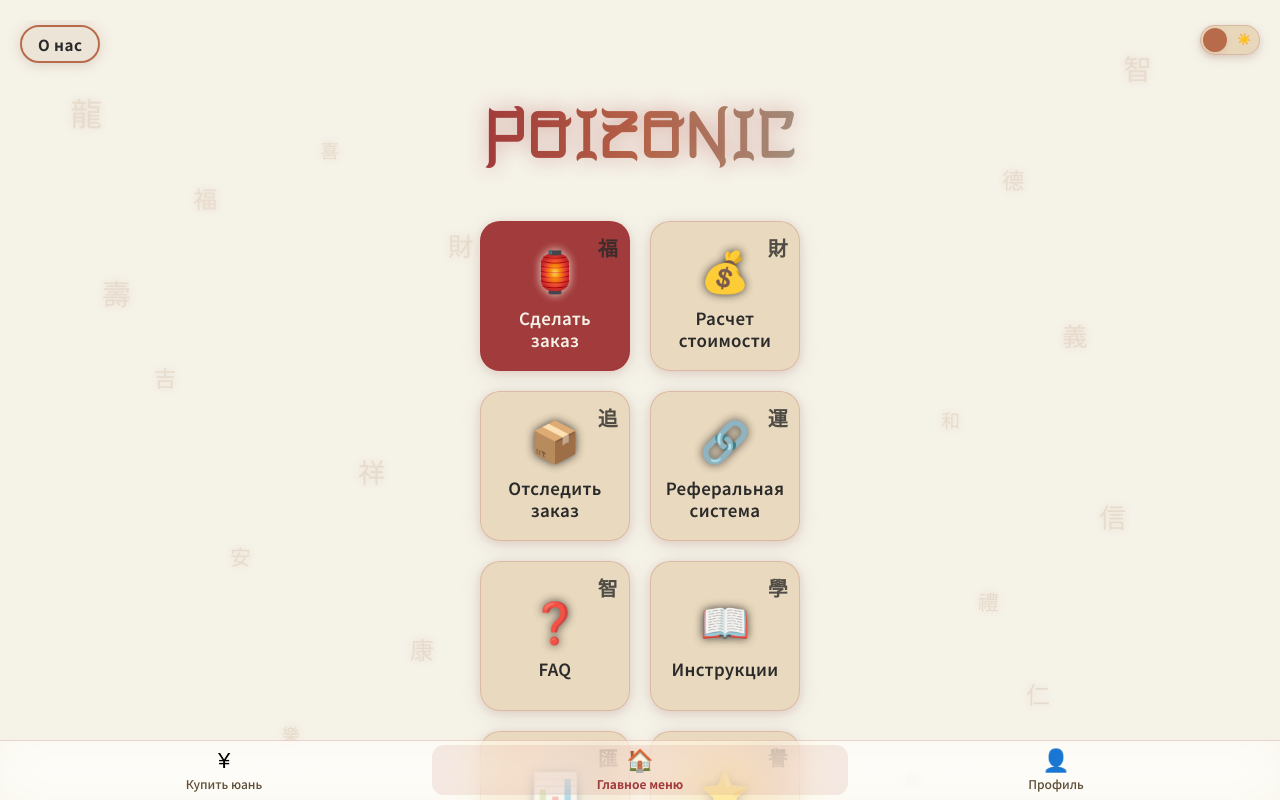
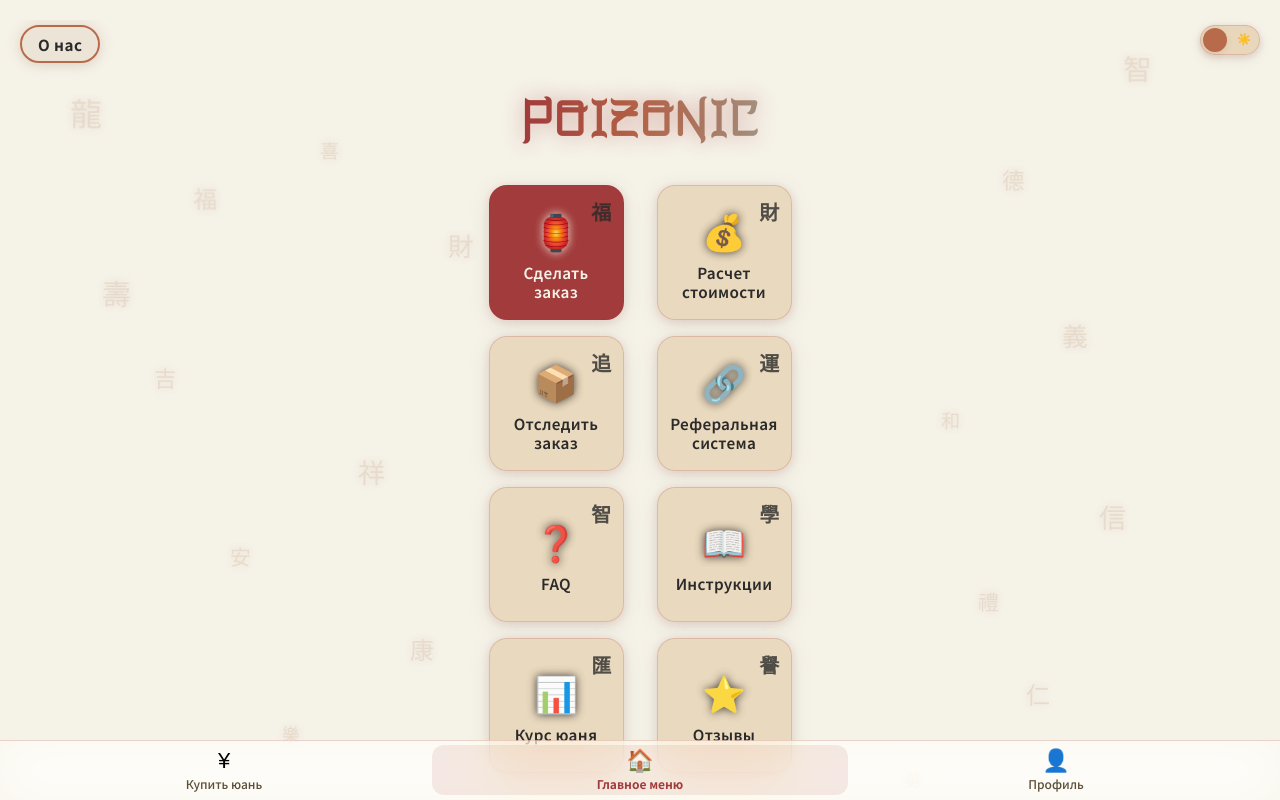
Before and after one commit to TeamUs/VKR2026, a React (Vite) app in the folder frontend/: page / in a window 1280 px wide. Built offline with nearby package versions, Linux system fonts and the light colour scheme.

Commit message:
Исправления багов 2

```diff
--- a/frontend/package.json
+++ b/frontend/package.json
@@ -5,7 +5,7 @@
   "type": "module",
   "scripts": {
     "dev": "vite",
-    "build": "vite build",
+    "build": "vite build --base=./",
     "preview": "vite preview"
   },
   "dependencies": {
--- a/frontend/src/components/MainMenu.tsx
+++ b/frontend/src/components/MainMenu.tsx
@@ -137,10 +137,10 @@ const WelcomeTitle = styled.h1`
   position: relative;
   z-index: 2;
   font-family: 'Music Warrior', 'Noto Sans SC', 'PingFang SC', 'Hiragino Sans GB', 'Microsoft YaHei', 'WenQuanYi Micro Hei', sans-serif;
-  font-size: 4.2rem;
+  font-size: 3.2rem;
   font-weight: 400;
   color: var(--text-primary);
-  margin-bottom: 8px;
+  margin-bottom: 6px;
   letter-spacing: -0.02em;
   text-shadow: 0 0 20px rgba(162, 59, 59, 0.4);
   background: linear-gradient(90deg,
@@ -152,22 +152,22 @@ const WelcomeTitle = styled.h1`
   background-clip: text;
   text-align: center;
   margin: 0;
-  margin-top: 20px;
+  margin-top: 15px;
   text-transform: uppercase;
 
   @media (max-width: 480px) {
-    font-size: 3.2rem;
-    margin-top: 20px;
+    font-size: 2.8rem;
+    margin-top: 12px;
   }
 
   @media (max-height: 700px) {
-    font-size: 3rem;
+    font-size: 2.6rem;
     margin-top: 10px;
     margin-bottom: 4px;
   }
 
   @media (max-height: 700px) and (max-width: 480px) {
-    font-size: 2.5rem;
+    font-size: 2.2rem;
   }
 `;
 
@@ -181,9 +181,9 @@ const WelcomeSubtitle = styled.p`
   position: relative;
   z-index: 2;
   font-family: 'Inter', Arial, sans-serif;
-  font-size: 1.1rem;
+  font-size: 1rem;
   color: var(--text-primary);
-  margin-bottom: 40px;
+  margin-bottom: 30px;
   opacity: 1;
   font-weight: 500;
   line-height: 1.5;
@@ -194,15 +194,15 @@ const WelcomeSubtitle = styled.p`
   padding: 0 20px;
 
   @media (max-width: 480px) {
-    font-size: 1rem;
-    margin-bottom: 30px;
+    font-size: 0.95rem;
+    margin-bottom: 25px;
     max-width: 280px;
     line-height: 1.4;
   }
 
   @media (max-height: 700px) {
-    margin-bottom: 20px;
-    font-size: 0.95rem;
+    margin-bottom: 18px;
+    font-size: 0.9rem;
   }
 `;
 
@@ -291,21 +291,21 @@ const AboutUsButton = styled.button<{ $isDark: boolean }>`
 const MenuGrid = styled.div`
   display: grid;
   grid-template-columns: repeat(2, 1fr);
-  gap: 20px;
+  gap: 16px;
   max-width: 360px;
   margin: 0 auto;
-  padding: 20px 20px 80px 20px;
+  padding: 15px 20px 75px 20px;
   justify-items: center;
 
   @media (max-width: 480px) {
-    gap: 16px;
+    gap: 14px;
     max-width: 320px;
-    padding: 20px 15px 70px 15px;
+    padding: 12px 15px 70px 15px;
   }
 
   @media (max-height: 700px) {
     gap: 12px;
-    padding: 15px 20px 60px 20px;
+    padding: 12px 20px 65px 20px;
   }
 
   @media (max-height: 700px) and (max-width: 480px) {
@@ -317,15 +317,15 @@ const MenuGrid = styled.div`
 const MenuButton = styled.button<{ $variant?: 'primary' | 'secondary'; $isDark: boolean }>`
   position: relative;
   z-index: 2;
-  padding: 20px;
+  padding: 18px;
   border: 1px solid var(--border-color);
-  border-radius: 20px;
+  border-radius: 18px;
   background: ${props => props.$variant === 'primary'
     ? 'var(--matte-red)'
     : props.$isDark ? 'rgba(42, 42, 42, 0.8)' : 'rgba(230, 211, 179, 0.8)'};
   color: ${props => props.$variant === 'primary' ? 'var(--bg-primary)' : 'var(--text-primary)'};
   font-family: 'Noto Sans SC', 'Inter', Arial, sans-serif;
-  font-size: 1rem;
+  font-size: 0.95rem;
   font-weight: 600;
   cursor: pointer;
   transition: all 0.3s cubic-bezier(0.4, 0, 0.2, 1);
@@ -335,32 +335,32 @@ const MenuButton = styled.button<{ $variant?: 'primary' | 'secondary'; $isDark:
   backdrop-filter: blur(10px);
   letter-spacing: 0.02em;
   overflow: hidden;
-  width: 150px;
-  height: 150px;
+  width: 135px;
+  height: 135px;
   display: flex;
   flex-direction: column;
   align-items: center;
   justify-content: center;
 
   @media (max-width: 480px) {
-    width: 130px;
-    height: 130px;
-    padding: 18px;
-    font-size: 0.95rem;
-  }
-
-  @media (max-height: 700px) {
-    width: 140px;
-    height: 140px;
+    width: 120px;
+    height: 120px;
     padding: 16px;
     font-size: 0.9rem;
   }
 
-  @media (max-height: 700px) and (max-width: 480px) {
-    width: 120px;
-    height: 120px;
+  @media (max-height: 700px) {
+    width: 125px;
+    height: 125px;
     padding: 14px;
     font-size: 0.85rem;
+  }
+
+  @media (max-height: 700px) and (max-width: 480px) {
+    width: 110px;
+    height: 110px;
+    padding: 12px;
+    font-size: 0.8rem;
   }
 
   &::before {
@@ -425,8 +425,8 @@ const MenuButton = styled.button<{ $variant?: 'primary' | 'secondary'; $isDark:
 
 const ButtonIcon = styled.span<{ $isDark?: boolean }>`
   display: block;
-  font-size: 2.5rem;
-  margin-bottom: 10px;
+  font-size: 2.2rem;
+  margin-bottom: 8px;
   color: inherit;
   opacity: 0.9;
   text-shadow: 0 0 10px currentColor;
@@ -434,18 +434,18 @@ const ButtonIcon = styled.span<{ $isDark?: boolean }>`
   filter: ${props => props.$isDark ? 'brightness(2.5) contrast(1.5) saturate(1.2)' : 'none'};
 
   @media (max-width: 480px) {
-    font-size: 2.3rem;
-    margin-bottom: 8px;
+    font-size: 2rem;
+    margin-bottom: 7px;
   }
 
   @media (max-height: 700px) {
-    font-size: 2.2rem;
-    margin-bottom: 8px;
+    font-size: 1.9rem;
+    margin-bottom: 7px;
   }
 
   @media (max-height: 700px) and (max-width: 480px) {
-    font-size: 2rem;
-    margin-bottom: 6px;
+    font-size: 1.8rem;
+    margin-bottom: 5px;
   }
 
   ${MenuButton}:hover & {
@@ -457,20 +457,20 @@ const ButtonIcon = styled.span<{ $isDark?: boolean }>`
 
 const ButtonText = styled.span`
   display: block;
-  font-size: 1.05rem;
-  line-height: 1.3;
+  font-size: 0.95rem;
+  line-height: 1.25;
   font-weight: 600;
   letter-spacing: 0.02em;
   text-align: center;
   transition: all 0.3s ease;
 
   @media (max-width: 480px) {
-    font-size: 0.95rem;
+    font-size: 0.9rem;
     line-height: 1.2;
   }
 
   @media (max-height: 700px) {
-    font-size: 0.9rem;
+    font-size: 0.85rem;
     line-height: 1.2;
   }
 
```
Also changed, not shown: 1 other file (tests, documents, lock files or other folders).
